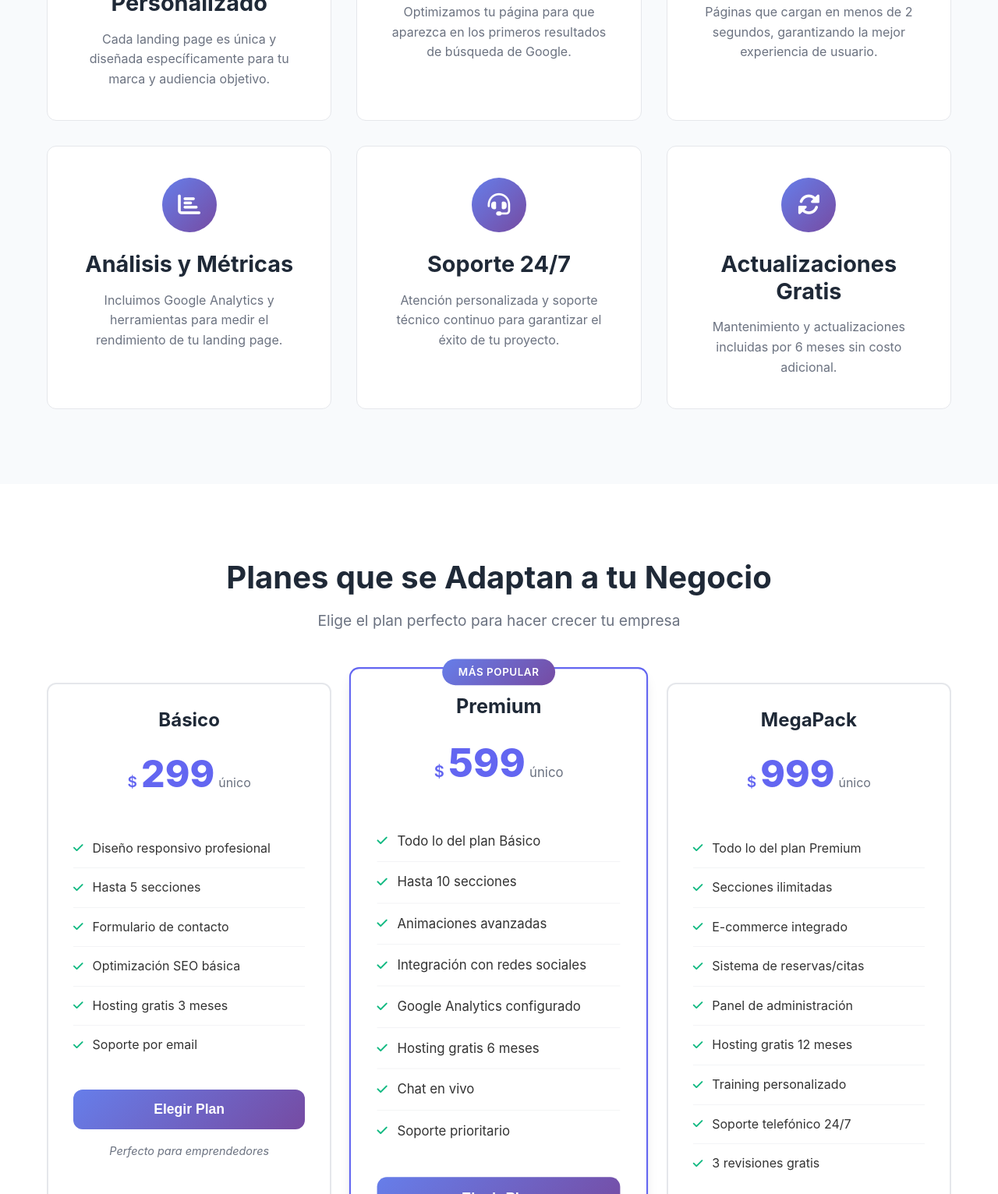
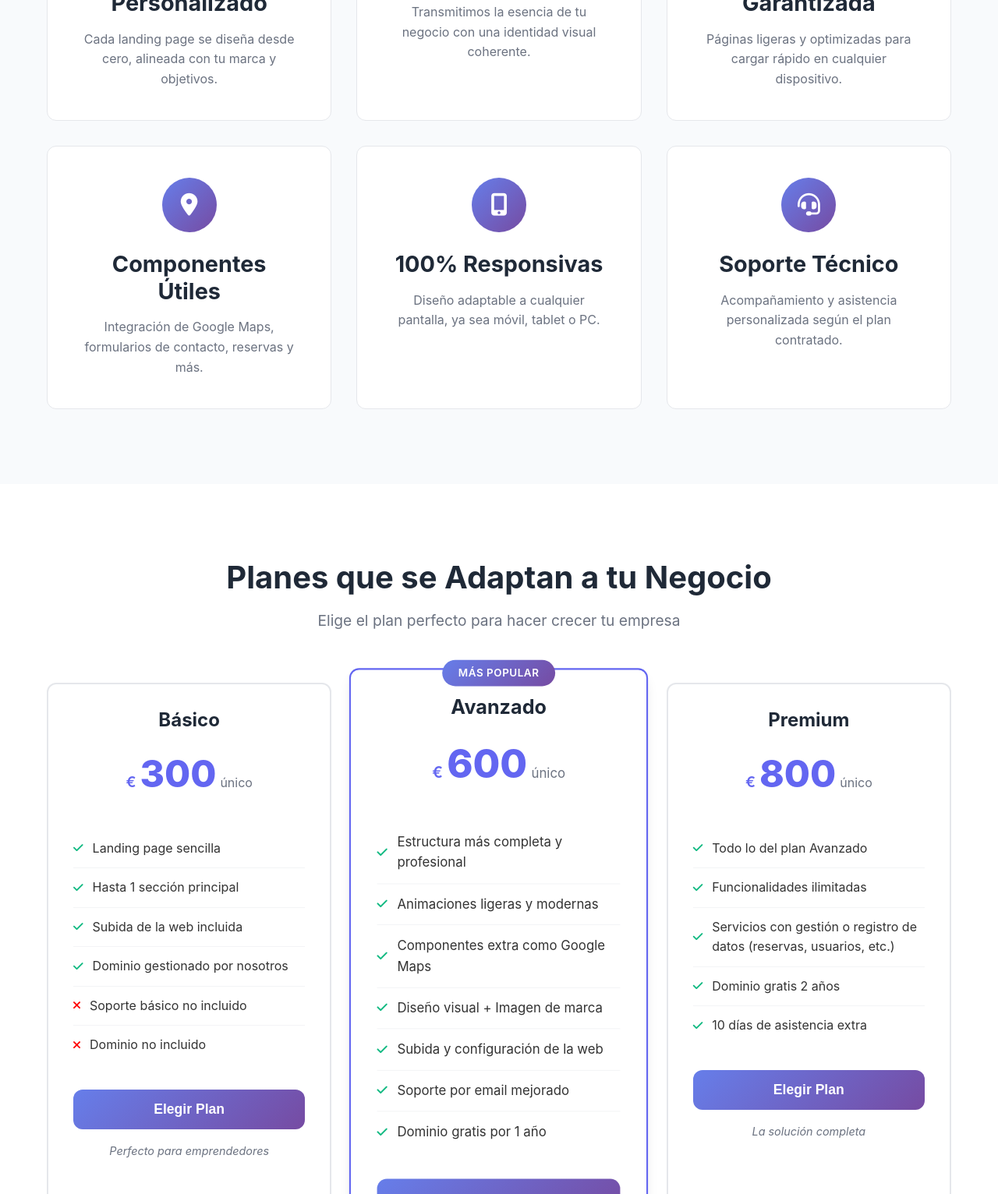
Before and after one commit to macaaroncc/LandingPage, a plain HTML site: page index.html in a window 1280 px wide. Shown: the part 1268-2800 px from the top of the page at 78% size. Drawn offline with Linux system fonts and the light colour scheme.

Commit message:
cambios en datos

```diff
--- a/index.html
+++ b/index.html
@@ -85,8 +85,8 @@
         <section id="servicios" class="services">
             <div class="container">
                 <div class="section-header">
-                    <h2>¿Por qué elegir VelocityLands?</h2>
-                    <p>Especialistas en landing pages ultrarrápidas que generan resultados extraordinarios</p>
+                    <h2>¿Por qué elegir NovaClick?</h2>
+                    <p>Creamos landing pages profesionales, rápidas y adaptadas a tu negocio</p>
                 </div>
                 <div class="services-grid">
                     <div class="service-card">
@@ -94,42 +94,42 @@
                             <i class="fas fa-paint-brush"></i>
                         </div>
                         <h3>Diseño Personalizado</h3>
-                        <p>Cada landing page es única y diseñada específicamente para tu marca y audiencia objetivo.</p>
+                        <p>Cada landing page se diseña desde cero, alineada con tu marca y objetivos.</p>
                     </div>
                     <div class="service-card">
                         <div class="service-icon">
-                            <i class="fas fa-search"></i>
+                            <i class="fas fa-bullhorn"></i>
                         </div>
-                        <h3>SEO Optimizado</h3>
-                        <p>Optimizamos tu página para que aparezca en los primeros resultados de búsqueda de Google.</p>
+                        <h3>Imagen de Marca</h3>
+                        <p>Transmitimos la esencia de tu negocio con una identidad visual coherente.</p>
                     </div>
                     <div class="service-card">
                         <div class="service-icon">
                             <i class="fas fa-tachometer-alt"></i>
                         </div>
-                        <h3>Velocidad Extrema</h3>
-                        <p>Páginas que cargan en menos de 2 segundos, garantizando la mejor experiencia de usuario.</p>
+                        <h3>Velocidad Garantizada</h3>
+                        <p>Páginas ligeras y optimizadas para cargar rápido en cualquier dispositivo.</p>
                     </div>
                     <div class="service-card">
                         <div class="service-icon">
-                            <i class="fas fa-chart-bar"></i>
+                            <i class="fas fa-map-marker-alt"></i>
                         </div>
-                        <h3>Análisis y Métricas</h3>
-                        <p>Incluimos Google Analytics y herramientas para medir el rendimiento de tu landing page.</p>
+                        <h3>Componentes Útiles</h3>
+                        <p>Integración de Google Maps, formularios de contacto, reservas y más.</p>
+                    </div>
+                    <div class="service-card">
+                        <div class="service-icon">
+                            <i class="fas fa-mobile-alt"></i>
+                        </div>
+                        <h3>100% Responsivas</h3>
+                        <p>Diseño adaptable a cualquier pantalla, ya sea móvil, tablet o PC.</p>
                     </div>
                     <div class="service-card">
                         <div class="service-icon">
                             <i class="fas fa-headset"></i>
                         </div>
-                        <h3>Soporte 24/7</h3>
-                        <p>Atención personalizada y soporte técnico continuo para garantizar el éxito de tu proyecto.</p>
-                    </div>
-                    <div class="service-card">
-                        <div class="service-icon">
-                            <i class="fas fa-sync-alt"></i>
-                        </div>
-                        <h3>Actualizaciones Gratis</h3>
-                        <p>Mantenimiento y actualizaciones incluidas por 6 meses sin costo adicional.</p>
+                        <h3>Soporte Técnico</h3>
+                        <p>Acompañamiento y asistencia personalizada según el plan contratado.</p>
                     </div>
                 </div>
             </div>
@@ -148,19 +148,20 @@
                         <div class="plan-header">
                             <h3>Básico</h3>
                             <div class="price">
-                                <span class="currency">$</span>
-                                <span class="amount">299</span>
+                                <span class="currency">€</span>
+                                <span class="amount">300</span>
                                 <span class="period">único</span>
                             </div>
                         </div>
                         <div class="plan-features">
                             <ul>
-                                <li><i class="fas fa-check"></i> Diseño responsivo profesional</li>
-                                <li><i class="fas fa-check"></i> Hasta 5 secciones</li>
-                                <li><i class="fas fa-check"></i> Formulario de contacto</li>
-                                <li><i class="fas fa-check"></i> Optimización SEO básica</li>
-                                <li><i class="fas fa-check"></i> Hosting gratis 3 meses</li>
-                                <li><i class="fas fa-check"></i> Soporte por email</li>
+                                <li><i class="fas fa-check"></i> Landing page sencilla</li>
+                                <li><i class="fas fa-check"></i> Hasta 1 sección principal</li>
+                                <li><i class="fas fa-check"></i> Subida de la web incluida</li>
+                                <li><i class="fas fa-check"></i> Dominio gestionado por nosotros</li>
+                                <li><i class="fas fa-xmark" style="color: red;"></i> Soporte básico no incluido</li>
+                                <li><i class="fas fa-xmark" style="color: red;"></i> Dominio no incluido </li>
+
                             </ul>
                         </div>
                         <button class="btn-plan" onclick="seleccionarPlan('basico')">Elegir Plan</button>
@@ -171,23 +172,22 @@
                     <div class="pricing-card premium popular">
                         <div class="popular-badge">Más Popular</div>
                         <div class="plan-header">
-                            <h3>Premium</h3>
+                            <h3>Avanzado</h3>
                             <div class="price">
-                                <span class="currency">$</span>
-                                <span class="amount">599</span>
+                                <span class="currency">€</span>
+                                <span class="amount">600</span>
                                 <span class="period">único</span>
                             </div>
                         </div>
                         <div class="plan-features">
                             <ul>
-                                <li><i class="fas fa-check"></i> Todo lo del plan Básico</li>
-                                <li><i class="fas fa-check"></i> Hasta 10 secciones</li>
-                                <li><i class="fas fa-check"></i> Animaciones avanzadas</li>
-                                <li><i class="fas fa-check"></i> Integración con redes sociales</li>
-                                <li><i class="fas fa-check"></i> Google Analytics configurado</li>
-                                <li><i class="fas fa-check"></i> Hosting gratis 6 meses</li>
-                                <li><i class="fas fa-check"></i> Chat en vivo</li>
-                                <li><i class="fas fa-check"></i> Soporte prioritario</li>
+                                <li><i class="fas fa-check"></i> Estructura más completa y profesional</li>
+                                <li><i class="fas fa-check"></i> Animaciones ligeras y modernas</li>
+                                <li><i class="fas fa-check"></i> Componentes extra como Google Maps</li>
+                                <li><i class="fas fa-check"></i> Diseño visual + Imagen de marca</li>
+                                <li><i class="fas fa-check"></i> Subida y configuración de la web</li>
+                                <li><i class="fas fa-check"></i> Soporte por email mejorado</li>
+                                <li><i class="fas fa-check"></i> Dominio gratis por 1 año</li>
                             </ul>
                         </div>
                         <button class="btn-plan" onclick="seleccionarPlan('premium')">Elegir Plan</button>
@@ -197,24 +197,20 @@
                     <!-- Plan MegaPack -->
                     <div class="pricing-card enterprise">
                         <div class="plan-header">
-                            <h3>MegaPack</h3>
+                            <h3>Premium</h3>
                             <div class="price">
-                                <span class="currency">$</span>
-                                <span class="amount">999</span>
+                                <span class="currency">€</span>
+                                <span class="amount">800</span>
                                 <span class="period">único</span>
                             </div>
                         </div>
                         <div class="plan-features">
                             <ul>
-                                <li><i class="fas fa-check"></i> Todo lo del plan Premium</li>
-                                <li><i class="fas fa-check"></i> Secciones ilimitadas</li>
-                                <li><i class="fas fa-check"></i> E-commerce integrado</li>
-                                <li><i class="fas fa-check"></i> Sistema de reservas/citas</li>
-                                <li><i class="fas fa-check"></i> Panel de administración</li>
-                                <li><i class="fas fa-check"></i> Hosting gratis 12 meses</li>
-                                <li><i class="fas fa-check"></i> Training personalizado</li>
-                                <li><i class="fas fa-check"></i> Soporte telefónico 24/7</li>
-                                <li><i class="fas fa-check"></i> 3 revisiones gratis</li>
+                                <li><i class="fas fa-check"></i> Todo lo del plan Avanzado</li>
+                                <li><i class="fas fa-check"></i> Funcionalidades ilimitadas</li>
+                                <li><i class="fas fa-check"></i> Servicios con gestión o registro de datos (reservas, usuarios, etc.)</li>
+                                <li><i class="fas fa-check"></i> Dominio gratis 2 años</li>
+                                <li><i class="fas fa-check"></i> 10 días de asistencia extra</li>
                             </ul>
                         </div>
                         <button class="btn-plan" onclick="seleccionarPlan('megapack')">Elegir Plan</button>
@@ -260,22 +256,6 @@
             </div>
         </section>
 
-
-        <!-- Sección CTA Final -->
-        <section class="final-cta">
-            <div class="container">
-                <div class="cta-content">
-                    <h2>¿Listo para Transformar tu Negocio?</h2>
-                    <p>Únete a más de 500 empresas que han acelerado su crecimiento con VelocityLands</p>
-                    <div class="cta-buttons">
-                        <button class="btn btn-primary large" onclick="scrollToSection('contacto')">Empezar Ahora</button>
-                        <button class="btn btn-outline large" onclick="contactarWhatsApp()">WhatsApp Directo</button>
-                    </div>
-                    <p class="guarantee">🛡️ Garantía de satisfacción 100% o te devolvemos tu dinero</p>
-                </div>
-            </div>
-        </section>
-
         <!-- Sección Contacto -->
         <section id="contacto" class="contact">
             <div class="container">
@@ -290,7 +270,7 @@
                             </div>
                             <div class="contact-item">
                                 <i class="fas fa-phone"></i>
-                                <span>+1 (555) 123-4567</span>
+                                <span>+34 636215696</span>
                             </div>
                             <div class="contact-item">
                                 <i class="fas fa-clock"></i>
@@ -312,9 +292,9 @@
                             <div class="form-group">
                                 <select id="plan" name="plan" required>
                                     <option value="">Selecciona un plan</option>
-                                    <option value="basico">Plan Básico - $299</option>
-                                    <option value="premium">Plan Premium - $599</option>
-                                    <option value="megapack">Plan MegaPack - $999</option>
+                                    <option value="basico">Plan Básico - 300€</option>
+                                    <option value="premium">Plan Avanzado - 500€</option>
+                                    <option value="megapack">Plan Premium - 800€</option>
                                     <option value="consulta">Solo quiero una consulta</option>
                                 </select>
                             </div>
```
